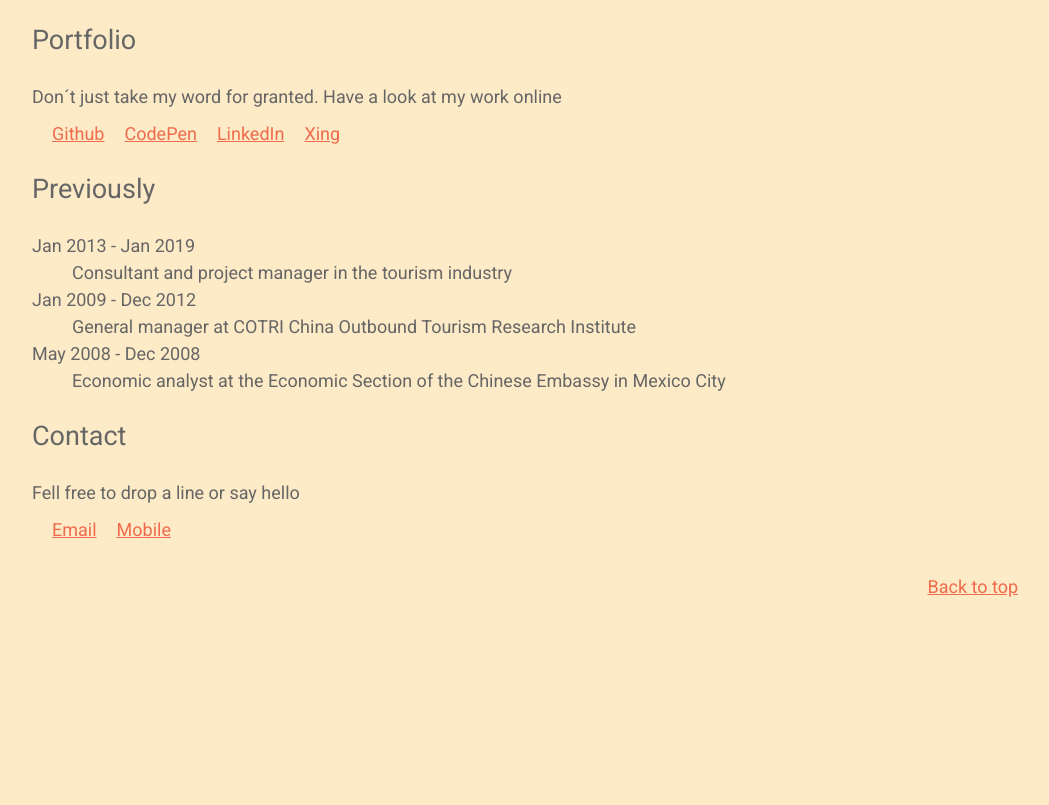
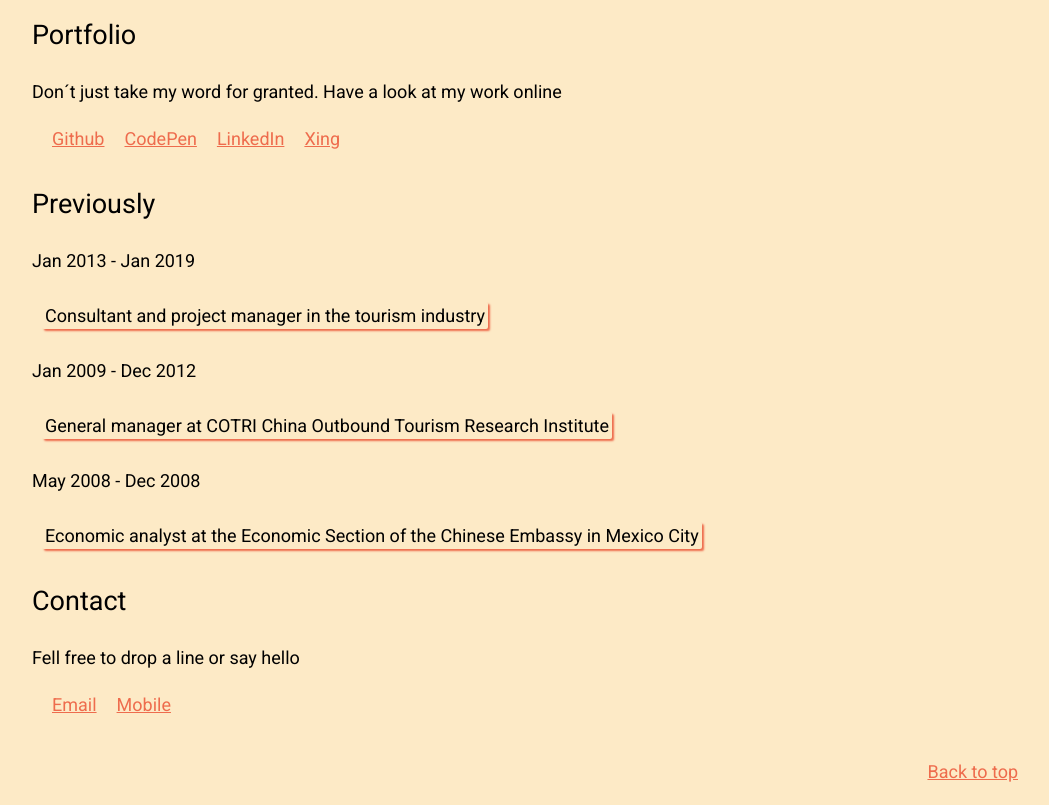
Before and after one commit to BerePendzialek/personal-website, a plain HTML site: page index.html in a window 1280 px wide. Shown: the part 1312-2117 px from the top of the page, without its empty margins (105-1154 px from the left). Before the commit the page ends 1932 px from the top, so only its background shows below. Drawn offline with Linux system fonts and the light colour scheme.

Commit message:
add list and new classes

```diff
--- a/index.html
+++ b/index.html
@@ -162,21 +162,29 @@
 
       <section>
         <h2>Previously</h2>
-        <dl>
-          <dt>Jan 2013 - Jan 2019</dt>
-          <dd>Consultant and project manager in the tourism industry</dd>
-          <dt>Jan 2009 - Dec 2012</dt>
-          <dd>
+
+        Jan 2013 - Jan 2019<br />
+        <ul class="ul__skills-list">
+          <li class="ul__skills-item">
+            Consultant and project manager in the tourism industry
+          </li>
+        </ul>
+
+        Jan 2009 - Dec 2012 <br />
+        <ul class="ul__skills-list">
+          <li class="ul__skills-item">
             General manager at COTRI China Outbound Tourism Research Institute
-          </dd>
-          <dt>May 2008 - Dec 2008</dt>
-          <dd>
+          </li>
+        </ul>
+
+        May 2008 - Dec 2008 <br />
+        <ul class="ul__skills-list">
+          <li class="ul__skills-item">
             Economic analyst at the Economic Section of the Chinese Embassy in
             Mexico City
-          </dd>
-        </dl>
+          </li>
+        </ul>
       </section>
-
       <section>
         <h2 id="contact">Contact</h2>
         Fell free to drop a line or say hello <br />
--- a/styles/_base.css
+++ b/styles/_base.css
@@ -14,7 +14,7 @@ body {
   column-gap: 00.5em;
   margin: 0 auto;
   max-width: 0 auto;
-  padding: 10px 0;
+  padding: 5px 0 5px 0;
   font-family: 'Roboto', sans-serif;
   color: var(--color-font);
   font-size: 112.5%;
@@ -49,6 +49,7 @@ main {
   background: var(--color-background);
   grid-column: 2/3;
   text-align: left;
+  width: auto;
 }
 
 footer {
--- a/styles/_variables.css
+++ b/styles/_variables.css
@@ -2,6 +2,6 @@
   --color-white: #fcfbfa;
   --color-black: #000;
   --color-background: #fdeac6;
-  --color-font: #666;
+  --color-font: #000;
   --color-links: #ee6c4d;
 }
--- a/styles/components/_ul.css
+++ b/styles/components/_ul.css
@@ -25,7 +25,7 @@
 }
 
 .ul__portfolio-item {
-  margin: 0 10px;
+  margin: 10px;
 }
 
 .ul__skills-list {
```
